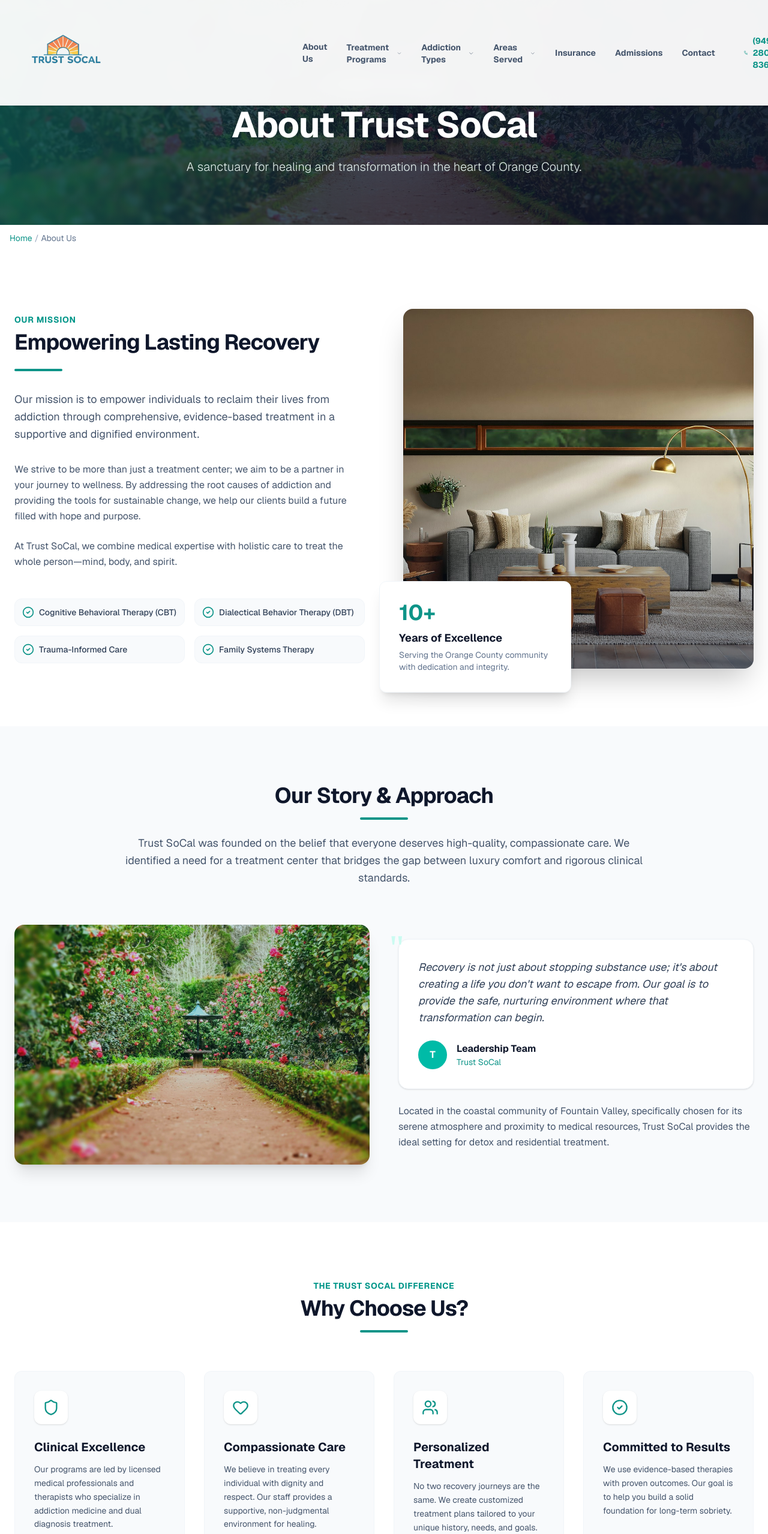
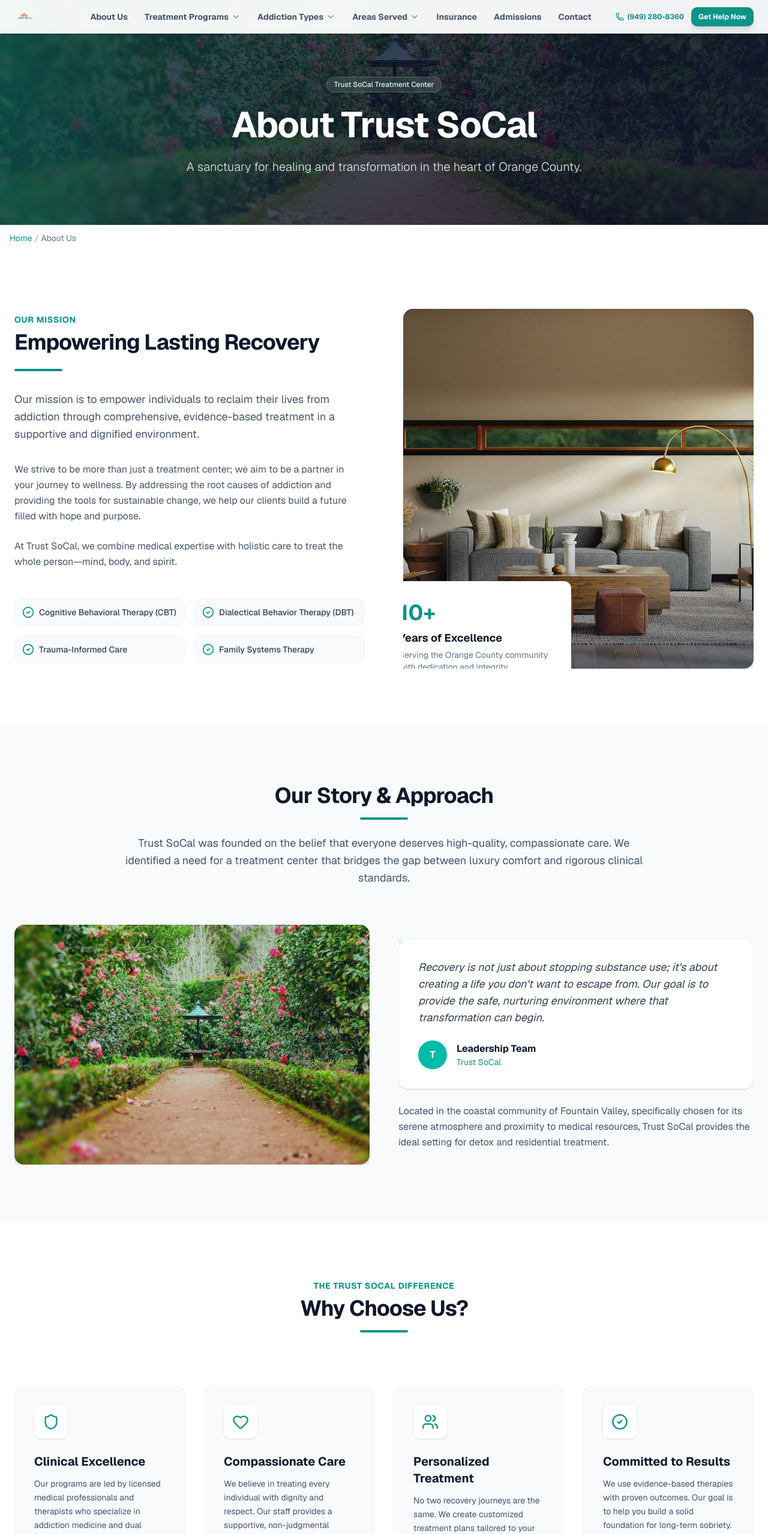
Before and after one commit to mattlowry/Trust-New, a Next.js app: page /about-us in a window 1280 px wide. Shown: the top 2558 px of the page at 60% size. Built offline with nearby package versions, Linux system fonts and the light colour scheme.

Commit message:
feat: Enhance visual appeal with scroll animations, improved imagery, and footer polish

```diff
--- a/package.json
+++ b/package.json
@@ -10,7 +10,7 @@
   },
   "dependencies": {
     "clsx": "^2.1.1",
-    "framer-motion": "^12.33.0",
+    "framer-motion": "^12.34.0",
     "lucide-react": "^0.563.0",
     "next": "16.1.6",
     "react": "19.2.3",
--- a/src/app/about-us/page.tsx
+++ b/src/app/about-us/page.tsx
@@ -8,6 +8,7 @@ import { CTABanner } from '@/components/ui/CTABanner';
 import { Section } from '@/components/ui/Section';
 import { Container } from '@/components/ui/Container';
 import { H2, Lead, Paragraph } from '@/components/ui/Typography';
+import { ScrollReveal } from '@/components/ui/ScrollReveal';
 
 import { getFAQsByPage } from '@/data/faqs';
 
@@ -76,6 +77,7 @@ export default function AboutPage() {
       <Section>
         <Container>
           <div className="grid lg:grid-cols-2 gap-16 items-center">
+            <ScrollReveal direction="right">
               <div className="space-y-8">
                 <div>
                   <h3 className="text-teal-600 font-bold uppercase tracking-wider text-sm mb-2">Our Mission</h3>
@@ -104,10 +106,12 @@ export default function AboutPage() {
                   ))}
                 </div>
               </div>
+            </ScrollReveal>
 
+            <ScrollReveal direction="left" delay={0.2}>
               <div className="relative">
                 <div className="relative h-[600px] w-full rounded-2xl overflow-hidden shadow-2xl">
-                <div className="absolute inset-0 bg-slate-200 animate-pulse" /> {/* Placeholder/Loading state */}
+                  {/* <div className="absolute inset-0 bg-slate-200 animate-pulse" /> Placeholder/Loading state */}
                   <Image
                     src="/images/generated/home_about_interior.png" // Reusing high-quality interior shot
                     alt="Trust SoCal Interior"
@@ -124,6 +128,7 @@ export default function AboutPage() {
                   <p className="text-slate-500 text-sm">Serving the Orange County community with dedication and integrity.</p>
                 </div>
               </div>
+            </ScrollReveal>
           </div>
         </Container>
       </Section>
@@ -132,14 +137,17 @@ export default function AboutPage() {
       <Section variant="muted">
         <Container>
           <div className="max-w-4xl mx-auto text-center mb-16">
+            <ScrollReveal>
               <H2>Our Story & Approach</H2>
               <div className="h-1 w-20 bg-primary mx-auto rounded-full mt-4 mb-6" />
               <Lead>
                 Trust SoCal was founded on the belief that everyone deserves high-quality, compassionate care. We identified a need for a treatment center that bridges the gap between luxury comfort and rigorous clinical standards.
               </Lead>
+            </ScrollReveal>
           </div>
 
           <div className="grid lg:grid-cols-2 gap-12 items-center">
+            <ScrollReveal direction="right">
               <div className="order-2 lg:order-1 relative h-[400px] rounded-2xl overflow-hidden shadow-xl group">
                 <Image
                   src="/images/generated/about_facility_garden.png"
@@ -149,7 +157,9 @@ export default function AboutPage() {
                 />
                 <div className="absolute inset-0 bg-teal-900/20 group-hover:bg-teal-900/10 transition-colors" />
               </div>
+            </ScrollReveal>
 
+            <ScrollReveal direction="left" delay={0.2}>
               <div className="order-1 lg:order-2 space-y-6">
                 <div className="bg-white p-8 rounded-2xl shadow-sm border border-slate-100 relative">
                   <div className="absolute -top-4 -left-4 text-6xl text-teal-100 font-serif">"</div>
@@ -172,6 +182,7 @@ export default function AboutPage() {
                   Located in the coastal community of Fountain Valley, specifically chosen for its serene atmosphere and proximity to medical resources, Trust SoCal provides the ideal setting for detox and residential treatment.
                 </Paragraph>
               </div>
+            </ScrollReveal>
           </div>
         </Container>
       </Section>
@@ -180,14 +191,17 @@ export default function AboutPage() {
       <Section>
         <Container>
           <div className="text-center mb-16">
+            <ScrollReveal>
               <h3 className="text-teal-600 font-bold uppercase tracking-wider text-sm mb-2">The Trust SoCal Difference</h3>
               <H2>Why Choose Us?</H2>
               <div className="h-1 w-20 bg-primary mx-auto rounded-full mt-4 mb-6" />
+            </ScrollReveal>
           </div>
 
           <div className="grid md:grid-cols-2 lg:grid-cols-4 gap-8">
-            {differentiators.map((diff) => (
-              <div key={diff.title} className="bg-slate-50 rounded-xl p-8 border border-slate-100 hover:shadow-lg hover:border-teal-100 transition-all group">
+            {differentiators.map((diff, index) => (
+              <ScrollReveal key={diff.title} delay={index * 0.1} direction="up">
+                <div className="bg-slate-50 rounded-xl p-8 border border-slate-100 hover:shadow-lg hover:border-teal-100 transition-all group">
                   <div className="inline-flex items-center justify-center h-14 w-14 rounded-xl bg-white text-primary shadow-sm mb-6 group-hover:bg-primary group-hover:text-white transition-colors">
                     <diff.icon className="h-7 w-7" />
                   </div>
@@ -196,6 +210,7 @@ export default function AboutPage() {
                     {diff.description}
                   </p>
                 </div>
+              </ScrollReveal>
             ))}
           </div>
         </Container>
@@ -215,12 +230,14 @@ export default function AboutPage() {
 
         <Container className="relative z-10">
           <div className="grid grid-cols-1 md:grid-cols-3 gap-12 text-center divide-y md:divide-y-0 md:divide-x divide-slate-800">
-            {stats.map((stat) => (
-              <div key={stat.label} className="p-4">
+            {stats.map((stat, index) => (
+              <ScrollReveal key={stat.label} delay={index * 0.1} direction="up">
+                <div className="p-4">
                   <p className="text-5xl md:text-6xl font-bold text-white mb-2">{stat.value}</p>
                   <p className="text-xl font-medium text-teal-400 mb-1">{stat.label}</p>
                   <p className="text-sm text-slate-400">{stat.sub}</p>
                 </div>
+              </ScrollReveal>
             ))}
           </div>
         </Container>
@@ -230,13 +247,17 @@ export default function AboutPage() {
       <Section variant="muted">
         <Container>
           <div className="max-w-3xl mx-auto">
+            <ScrollReveal>
               <div className="text-center mb-12">
                 <H2>Questions About Our Center?</H2>
                 <Lead className="mt-4">
                   Common questions about our facility, staff, and admission requirements.
                 </Lead>
               </div>
+            </ScrollReveal>
+            <ScrollReveal delay={0.2}>
               <FAQAccordion faqs={faqs} />
+            </ScrollReveal>
           </div>
         </Container>
       </Section>
--- a/src/components/layout/Footer.tsx
+++ b/src/components/layout/Footer.tsx
@@ -12,7 +12,7 @@ export function Footer() {
                 <div className="grid grid-cols-1 md:grid-cols-2 lg:grid-cols-4 gap-12 mb-16">
                     {/* Brand Column */}
                     <div className="space-y-6">
-                        <Logo className="text-white scale-90 origin-left" />
+                        <Logo className="text-white scale-90 origin-left brightness-0 invert" />
                         <p className="text-sm leading-relaxed max-w-xs text-slate-500">
                             {SITE_CONFIG.name} is a premier addiction treatment center in Orange County, dedicated to providing compassionate, evidence-based care for lasting recovery.
                         </p>
--- a/src/components/layout/Header.tsx
+++ b/src/components/layout/Header.tsx
@@ -40,7 +40,7 @@ function DesktopNavItem({ item, className, isScrolled }: { item: NavItem; classN
         return (
             <Link
                 href={item.href}
-                className={cn("text-sm font-semibold transition-colors", className)}
+                className={cn("text-xs xl:text-sm font-semibold transition-colors whitespace-nowrap", className)}
             >
                 {item.name}
             </Link>
@@ -57,7 +57,7 @@ function DesktopNavItem({ item, className, isScrolled }: { item: NavItem; classN
             {/* Trigger */}
             <Link
                 href={item.href}
-                className={cn("inline-flex items-center gap-1.5 text-sm font-semibold transition-colors", className)}
+                className={cn("inline-flex items-center gap-1 text-xs xl:text-sm font-semibold transition-colors whitespace-nowrap", className)}
             >
                 {item.name}
                 <ChevronDown
@@ -195,34 +195,34 @@ export function Header() {
 
     return (
         <header
-            className="fixed top-0 z-50 w-full bg-white/95 backdrop-blur-md shadow-sm py-2 transition-all duration-300"
+            className="fixed top-0 z-50 w-full bg-white/95 backdrop-blur-md shadow-sm transition-all duration-300"
         >
-            <div className="container mx-auto px-4 md:px-6">
-                <div className="flex items-center justify-between">
+            <div className="container mx-auto px-4 md:px-6 py-2">
+                <div className="flex items-center justify-between h-10">
                     <Logo />
 
                     {/* Desktop Navigation */}
-                    <nav className="hidden md:flex items-center gap-6 lg:gap-8">
+                    <nav className="hidden lg:flex flex-1 items-center justify-end gap-5 xl:gap-7">
                         {mainNavigation.map((item) => (
                             <DesktopNavItem
                                 key={item.href}
                                 item={item}
                                 className={navTextClass}
-                                isScrolled={true} // Always behave as 'scrolled' (dark text)
+                                isScrolled={true}
                             />
                         ))}
 
-                        <div className="flex items-center gap-4 ml-4">
+                        <div className="flex items-center gap-3 ml-3 shrink-0">
                             <a
                                 href={SITE_CONFIG.phone.href}
-                                className="hidden lg:flex items-center gap-2 text-sm font-bold text-primary hover:text-primary/80 transition-colors"
+                                className="hidden xl:flex items-center gap-1.5 text-xs font-bold text-primary hover:text-primary/80 transition-colors whitespace-nowrap"
                             >
-                                <Phone className="h-4 w-4" />
+                                <Phone className="h-3.5 w-3.5" />
                                 {SITE_CONFIG.phone.formatted}
                             </a>
                             <Button
                                 size="sm"
-                                className="hidden md:inline-flex font-bold shadow-lg"
+                                className="font-bold shadow-lg text-xs whitespace-nowrap"
                             >
                                 Get Help Now
                             </Button>
@@ -231,7 +231,7 @@ export function Header() {
 
                     {/* Mobile Menu Button */}
                     <button
-                        className="md:hidden p-2 text-slate-900 transition-colors"
+                        className="lg:hidden p-2 text-slate-900 transition-colors"
                         onClick={() => setMobileMenuOpen(!mobileMenuOpen)}
                         aria-label={mobileMenuOpen ? "Close menu" : "Open menu"}
                     >
@@ -242,7 +242,7 @@ export function Header() {
 
             {/* Mobile Navigation Overlay */}
             {mobileMenuOpen && (
-                <div className="absolute top-full left-0 w-full bg-white border-b shadow-xl md:hidden animate-in slide-in-from-top-5 duration-200">
+                <div className="absolute top-full left-0 w-full bg-white border-b shadow-xl lg:hidden animate-in slide-in-from-top-5 duration-200">
                     <div className="flex flex-col p-4 space-y-1">
                         {mainNavigation.map((item) => (
                             <MobileNavItem
--- a/src/components/ui/Logo.tsx
+++ b/src/components/ui/Logo.tsx
@@ -6,12 +6,12 @@ import Image from "next/image";
 export function Logo({ className }: { className?: string }) {
     return (
         <Link href="/" className={cn("flex items-center gap-2 transition-opacity hover:opacity-90", className)}>
-            <div className="relative h-24 md:h-40 w-auto aspect-[3/1]">
+            <div className="relative h-7 md:h-8 w-auto aspect-[3/1]">
                 <Image
                     src="/images/logo.png"
                     alt="Trust SoCal"
-                    width={480}
-                    height={160}
+                    width={240}
+                    height={80}
                     className="h-full w-auto object-contain"
                     priority
                 />
--- /dev/null
+++ b/src/components/ui/ScrollReveal.tsx
@@ -0,0 +1,68 @@
+"use client";
+
+import { useRef, useEffect } from "react";
+import { motion, useInView, useAnimation, type Variants } from "framer-motion";
+import { cn } from "@/lib/utils";
+
+interface ScrollRevealProps {
+    children: React.ReactNode;
+    width?: "fit-content" | "100%";
+    className?: string;
+    delay?: number;
+    direction?: "up" | "down" | "left" | "right" | "none";
+    distance?: number;
+    duration?: number;
+}
+
+export function ScrollReveal({
+    children,
+    width = "100%",
+    className,
+    delay = 0,
+    direction = "up",
+    distance = 30,
+    duration = 0.5,
+}: ScrollRevealProps) {
+    const ref = useRef(null);
+    const isInView = useInView(ref, { once: true, margin: "-10% 0px" });
+    const controls = useAnimation();
+
+    useEffect(() => {
+        if (isInView) {
+            controls.start("visible");
+        }
+    }, [isInView, controls]);
+
+    const getHiddenVariant = () => {
+        switch (direction) {
+            case "up":
+                return { opacity: 0, y: distance };
+            case "down":
+                return { opacity: 0, y: -distance };
+            case "left":
+                return { opacity: 0, x: distance };
+            case "right":
+                return { opacity: 0, x: -distance };
+            case "none":
+            default:
+                return { opacity: 0, x: 0, y: 0 };
+        }
+    };
+
+    const variants: Variants = {
+        hidden: getHiddenVariant(),
+        visible: { opacity: 1, x: 0, y: 0, transition: { duration, delay, ease: "easeOut" } },
+    };
+
+    return (
+        <div ref={ref} style={{ position: "relative", width, overflow: "hidden" }} className={className}>
+            <motion.div
+                variants={variants}
+                initial="hidden"
+                animate={controls}
+            >
+                {children}
+            </motion.div>
+        </div>
+    );
+}
```
Also changed, not shown: src/app/page.tsx (+22 -3 lines), public/images/generated/home_orange_county_coast.png, 1 other file (tests, documents, lock files or other folders). Lines whose indentation alone changed are shown as unchanged.
